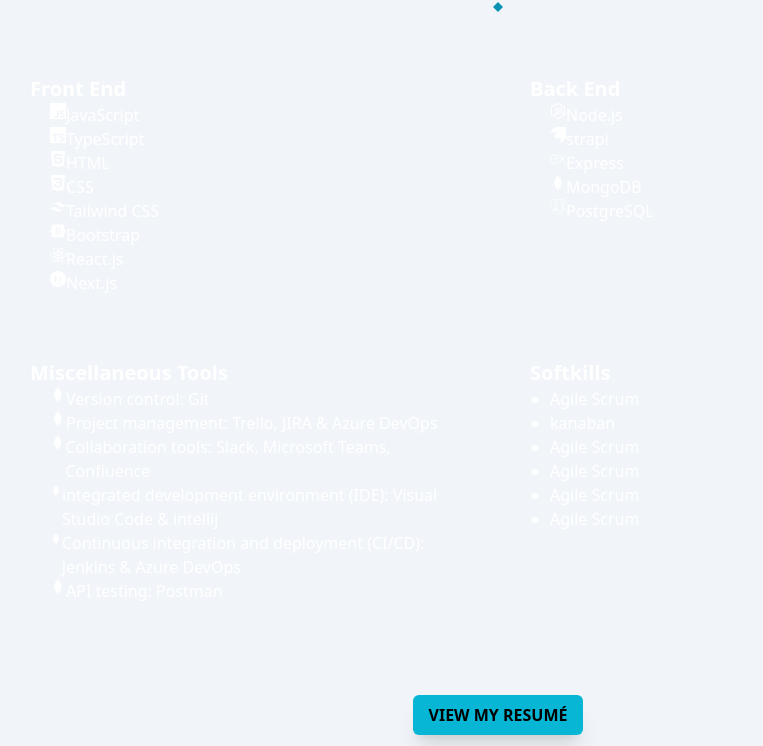
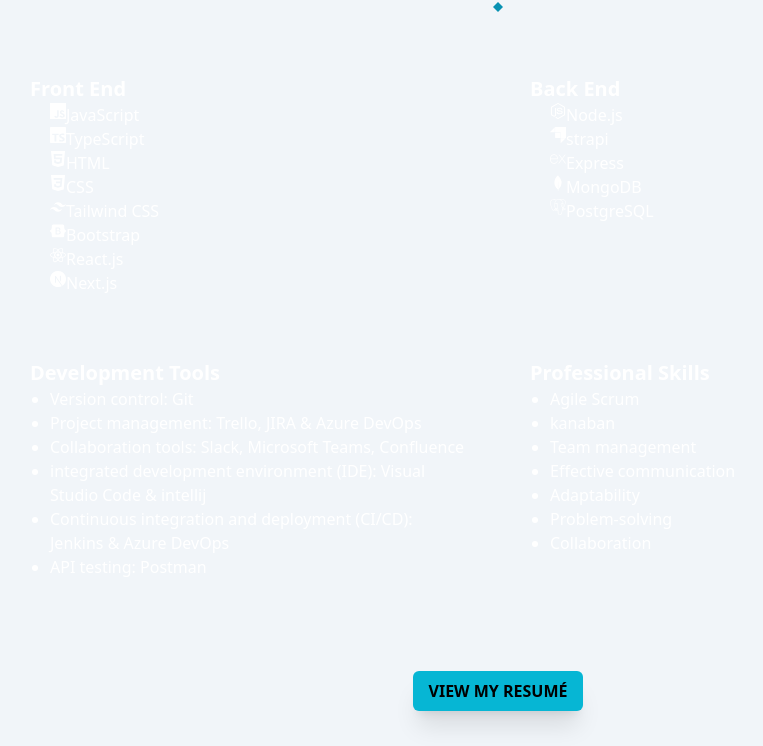
Before and after one commit to Aminizle/React-Portfolio, a React (Create React App) app in the folder portfolio/: page / in a window 1280 px wide. Shown: the part 513-1259 px from the top of the page, without its empty margins (142-905 px from the left). Built offline with nearby package versions, Linux system fonts and the light colour scheme.

Commit message:
added skills lists

```diff
--- a/portfolio/src/components/Skills.js
+++ b/portfolio/src/components/Skills.js
@@ -81,55 +81,40 @@ const Skills = () => {
         </ul>
       </div>
       <div className=" m-3 text-left">
-        <h3 className="text-xl font-bold">Miscellaneous Tools</h3>
+        <h3 className="text-xl font-bold">Development Tools</h3>
         <ul className="list-disc pl-5">
-          <li className="flex">
-            <SiMongodb />
+          <li>
             Version control: Git
           </li>
-          <li className="flex">
-            <SiMongodb />
-            Project management: Trello, JIRA &  Azure DevOps
+          <li>
+            Project management: Trello, JIRA & Azure DevOps
           </li>
-          <li className="flex">
-            <SiMongodb />
+          <li>
             Collaboration tools: Slack, Microsoft Teams, Confluence
           </li>
-          <li className="flex">
-            <SiMongodb />
-            integrated development environment (IDE): Visual Studio Code & intellij
+          <li>
+            integrated development environment (IDE): Visual Studio Code &
+            intellij
           </li>
-          <li className="flex">
-            <SiMongodb />
-            Continuous integration and deployment (CI/CD): Jenkins & Azure DevOps
+          <li>
+            Continuous integration and deployment (CI/CD): Jenkins & Azure
+            DevOps
           </li>
-          <li className="flex">
-            <SiMongodb />
+          <li>
             API testing: Postman
           </li>
         </ul>
       </div>
       <div className=" m-3 text-left">
-        <h3 className="text-xl font-bold">Softkills</h3>
+        <h3 className="text-xl font-bold">Professional Skills</h3>
         <ul className="list-disc pl-5">
-          <li>
-           Agile Scrum
-          </li>
-          <li>
-           kanaban
-          </li>
-          <li>
-           Agile Scrum
-          </li>
-          <li>
-           Agile Scrum
-          </li>
-          <li>
-           Agile Scrum
-          </li>
-          <li>
-           Agile Scrum
-          </li>
+          <li>Agile Scrum</li>
+          <li>kanaban</li>
+          <li>Team management</li>
+          <li>Effective communication</li>
+          <li>Adaptability</li>
+          <li>Problem-solving</li>
+          <li>Collaboration</li>
         </ul>
       </div>
     </div>
```
